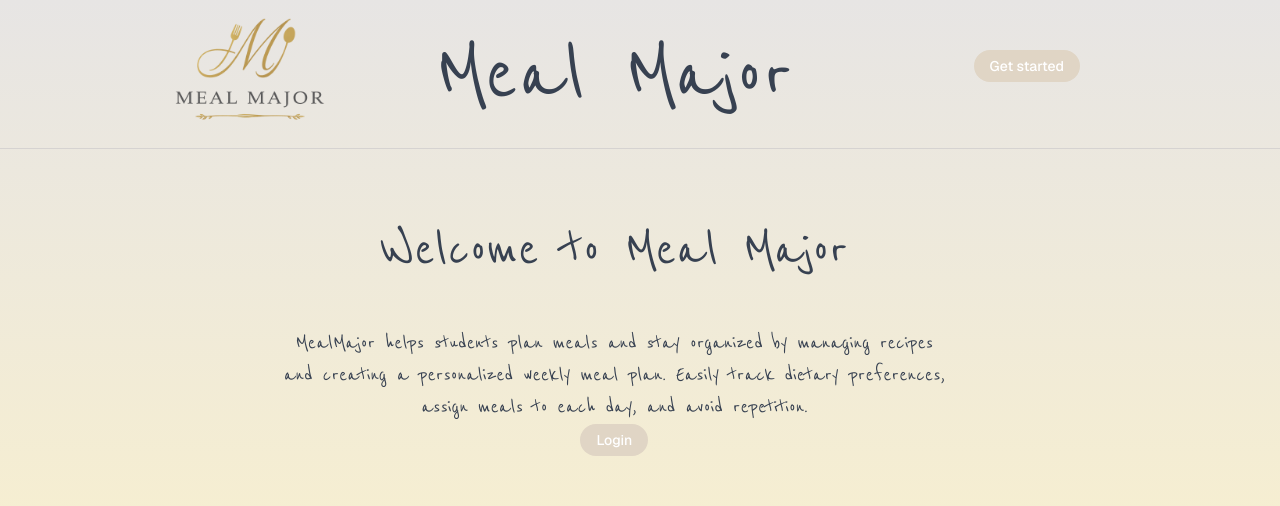
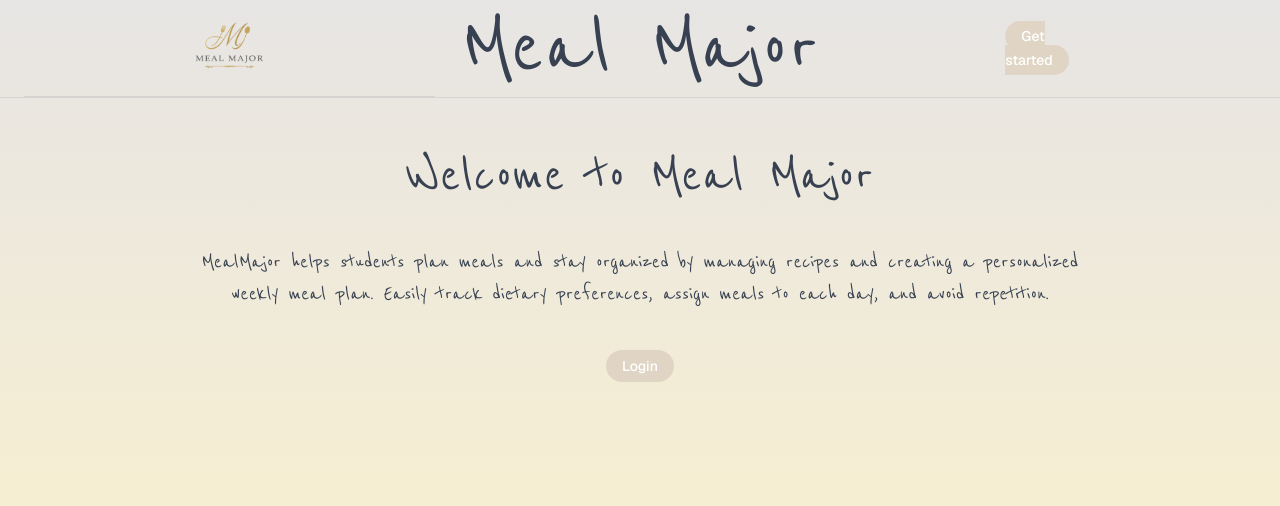
Before and after one commit to kevinjilwan/Team_Coenhagen-Soen341_Project_W26, a Next.js app: page / in a window 1280 px wide. Shown: the top 506 px of the page. Built offline with nearby package versions, Linux system fonts and the light colour scheme.

Commit message:
Switch layout from padding to grid

```diff
--- a/app/page.tsx
+++ b/app/page.tsx
@@ -6,7 +6,7 @@ const font = Reenie_Beanie({ subsets: ["latin"], weight: "400" });
 
 function Logo() {
   return(
-  <Link href="/" className="top-[-25px] left-[150px] absolute">
+  <Link href="/">
     <Image src="/logo.png" alt="Meal Major Logo" width={200} height={200} />
   </Link>
   );
@@ -14,9 +14,7 @@ function Logo() {
 
 function HeaderText(){
   return (
-    <Link href="/" className={`top-[75px] left-[48%] -translate-x-1/2 -translate-y-1/2 absolute
-    text-8xl font-semibold text-center italic ${font.className}
-    text-gray-700`} >
+    <Link href="/" className={`text-8xl font-semibold text-center italic ${font.className} text-gray-700`} >
       Meal Major
     </Link>
   );
@@ -25,8 +23,7 @@ function HeaderText(){
 
 function WelcomeText(){
   return (
-    <p className={`top-[250px] left-[48%] -translate-x-1/2 -translate-y-1/2 absolute
-    text-6xl text-gray-700 ${font.className}`}>
+    <p className={`text-6xl text-gray-700 ${font.className}`}>
       Welcome to Meal Major
     </p>
     );
@@ -34,9 +31,8 @@ function WelcomeText(){
 
 function SubWelcomeText(){
   return (
-    <p className={`top-[375px] left-[48%] -translate-x-1/2 -translate-y-1/2 absolute
-    text-2xl text-gray-700 text-center ${font.className}`} >
-MealMajor helps students plan meals and stay organized by managing recipes and creating a personalized
+  <p className={`text-2xl text-gray-700 ${font.className}`} >
+    MealMajor helps students plan meals and stay organized by managing recipes and creating a personalized <br />
     weekly meal plan. Easily track dietary preferences, assign meals to each day, and avoid repetition.
   </p>
   );
@@ -44,10 +40,8 @@ weekly meal plan. Easily track dietary preferences, assign meals to each day, an
 
 function GetStartedButton() {
   return (
-  <Link href="/auth/sign-up" className="top-[50px] right-[200px] absolute
-  text-sm font-medium px-4 py-1.5 rounded-full
+  <Link href="/auth/sign-up" className=" text-sm font-medium px-4 py-1.5 rounded-full
     text-white bg-[#e0d5c5]">
-
     Get started
   </Link>
   );
@@ -55,8 +49,7 @@ function GetStartedButton() {
 
 function LoginButton() {
   return (
-  <Link href="/auth/login" className="top-[55%] left-[48%] -translate-x-1/2 -translate-y-1/2 absolute
-  text-sm font-medium px-4 py-1.5 rounded-full
+  <Link href="/auth/login" className="text-sm font-medium px-4 py-1.5 rounded-full
     text-white bg-[#e0d5c5]">
     Login
   </Link>
@@ -65,19 +58,31 @@ function LoginButton() {
 
 export default function HomePage() {
   return (
-    <main className="h-screen bg-gradient-to-b from-stone-200 to-amber-100">
-    <header className="px-[150px] pt-[100px] flex items-center justify-between">
+    <main className="min-h-screen bg-gradient-to-b from-stone-200 to-amber-100 flex flex-col">
 
+      <header className="grid grid-cols-3 items-center px-6 py-0 border-b border-stone-300">
+        <div className="justify-self-start px-40">
           <Logo />
+        </div>
+
+        <div className="justify-self-center text-center">
           <HeaderText />
+        </div>
+
+        <div className="justify-self-end px-40">
+          <GetStartedButton />
+        </div>
+
+        <hr className="border-stone-300" />
+
+      </header>
+
+      <section className="grid place-items-center text-center gap-10 mt-12">
         <WelcomeText />
         <SubWelcomeText />
+        <LoginButton />
+      </section>
 
-<GetStartedButton />
-<LoginButton />
-
-      </header>
-      <hr className="mt-12 border-stone-300" />
     </main>
   );
 }
```
Lines whose indentation alone changed are shown as unchanged.
